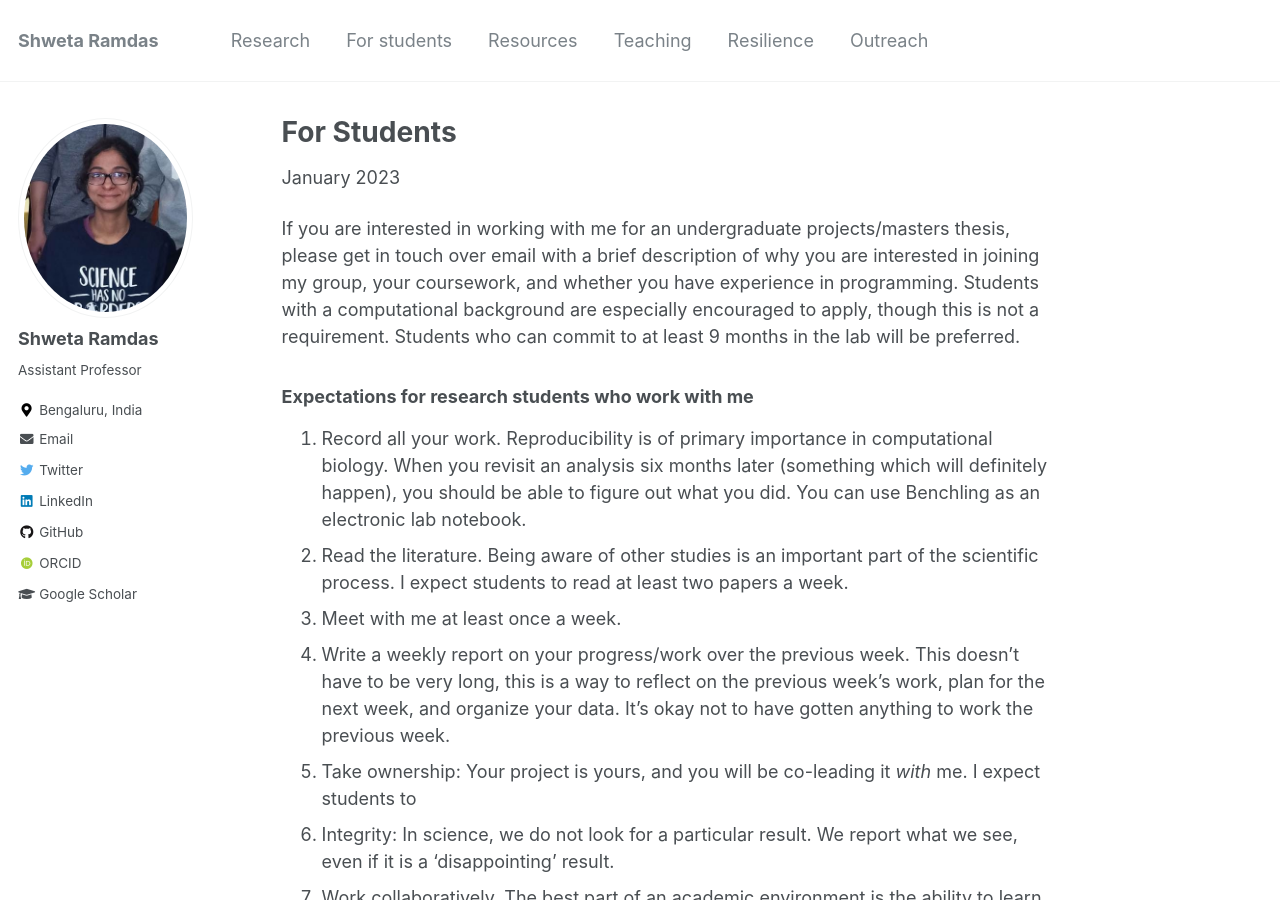
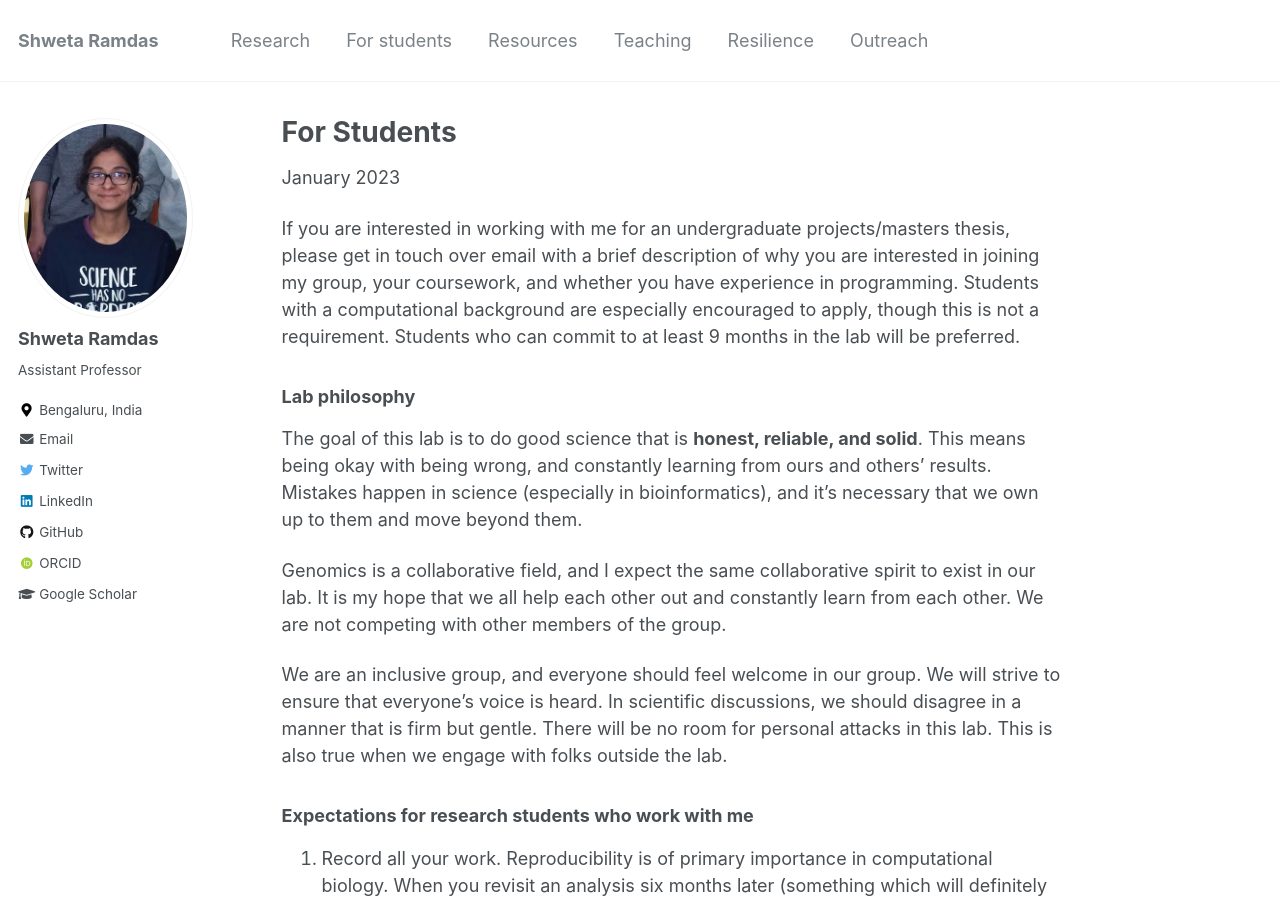
Before and after one commit to shwetaramdas/shwetaramdas.github.io, a Jekyll site: the page built from _pages/students.md, in a window 1280 px wide and 900 px high. Built offline with Jekyll 4.4.1, drawn with Linux system fonts in a browser that asks for light colours; some web fonts are replaced.

Commit message:
Update students.md

```diff
--- a/_pages/students.md
+++ b/_pages/students.md
@@ -8,6 +8,15 @@ author_profile: true
 January 2023
 
 If you are interested in working with me for an undergraduate projects/masters thesis, please get in touch over email with a brief description of why you are interested in joining my group, your coursework, and whether you have experience in programming. Students with a computational background are especially encouraged to apply, though this is not a requirement. Students who can commit to at least 9 months in the lab will be preferred.
+
+### Lab philosophy
+
+The goal of this lab is to do good science that is __honest, reliable, and solid__. This means being okay with being wrong, and constantly learning from ours and others’ results. Mistakes happen in science (especially in bioinformatics), and it’s necessary that we own up to them and move beyond them.
+
+Genomics is a collaborative field, and I expect the same collaborative spirit to exist in our lab. It is my hope that we all help each other out and constantly learn from each other. We are not competing with other members of the group.
+
+We are an inclusive group, and everyone should feel welcome in our group. We will strive to ensure that everyone’s voice is heard. In scientific discussions, we should disagree in a manner that is firm but gentle. There will be no room for personal attacks in this lab. This is also true when we engage with folks outside the lab.
+
 
 ### Expectations for research students who work with me
 
```
